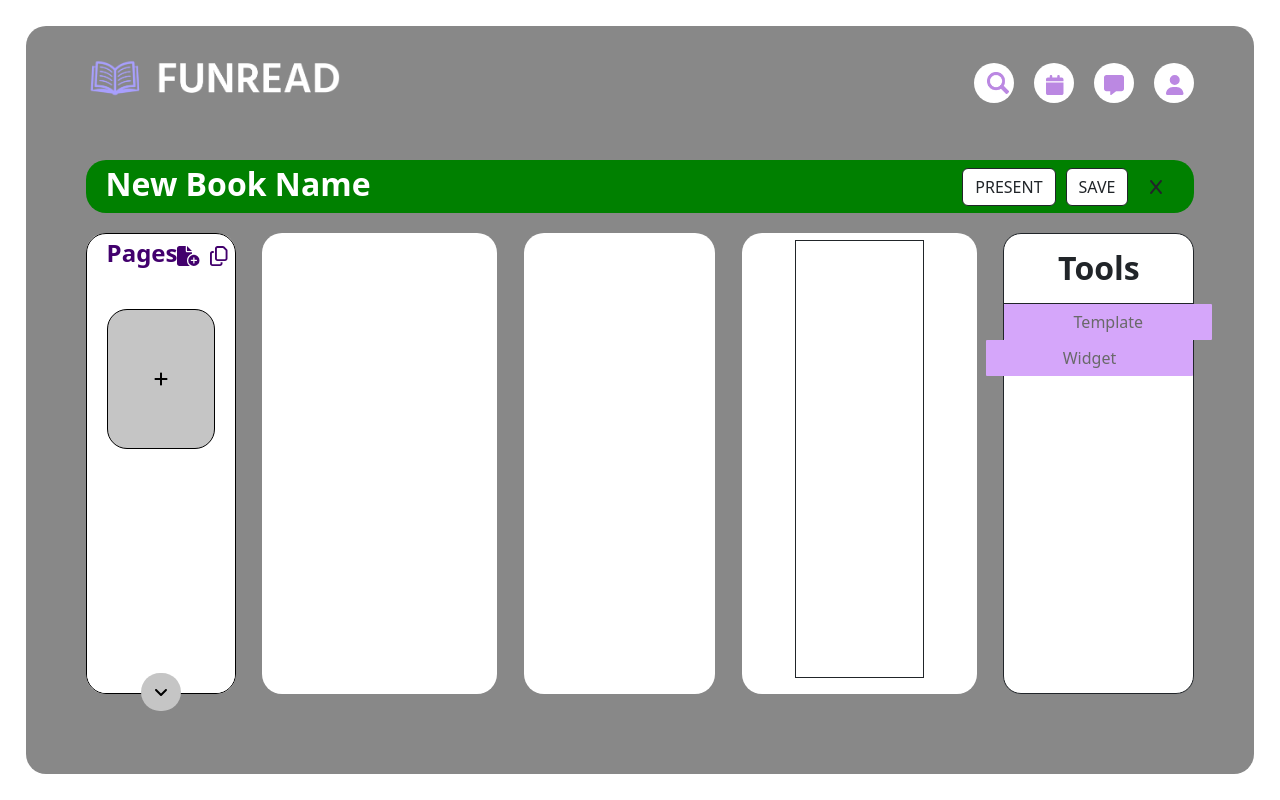
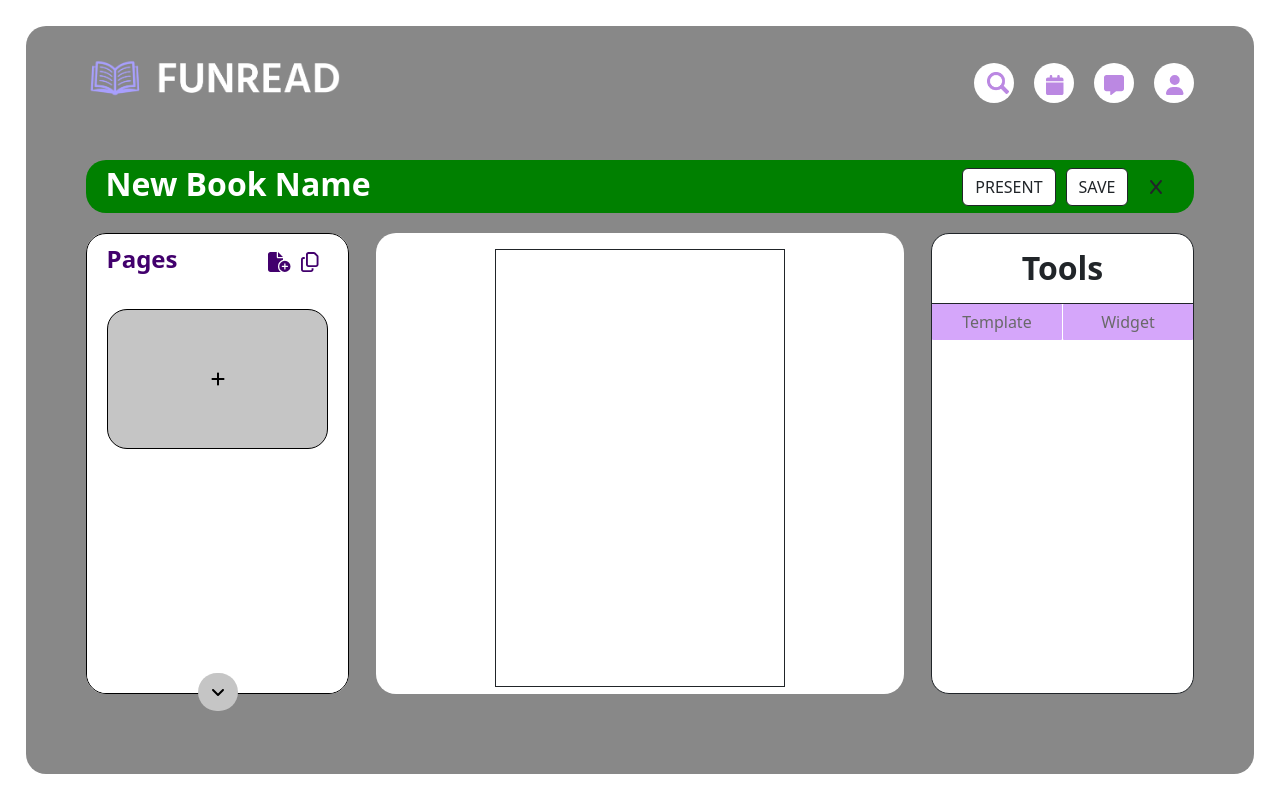
Before and after one commit to Funread/funread, a React (Create React App) app in the folder frontend/: page /addpage in a window 1280 px wide. Built offline with nearby package versions, Linux system fonts and the light colour scheme.

Commit message:
Update AddPage.jsx

```diff
--- a/frontend/src/Components/Shared/AddPage/AddPage.jsx
+++ b/frontend/src/Components/Shared/AddPage/AddPage.jsx
@@ -63,10 +63,6 @@ function AddPage(props) {
             />
           </div>
           <div className="add-page-preview-container">
-            {selectedPage != null ? <h1>{selectedPage}</h1> : null}
-          </div>
-          <div className="add-page-template-widget-container"></div>
-          <div className="add-page-preview-container">
             <PreviewPageOfBook></PreviewPageOfBook>
           </div>
           <div className="add-page-template-widget-container">
```
